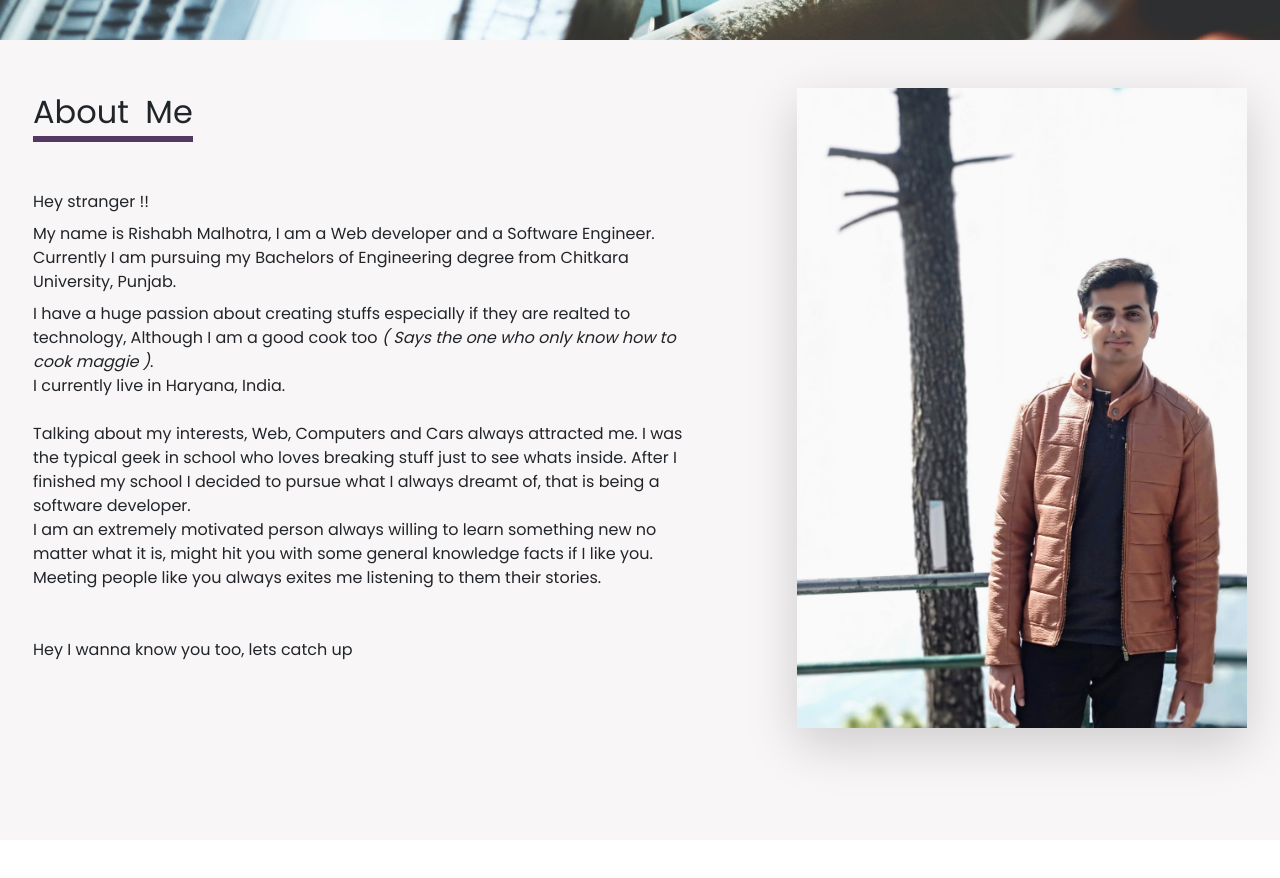
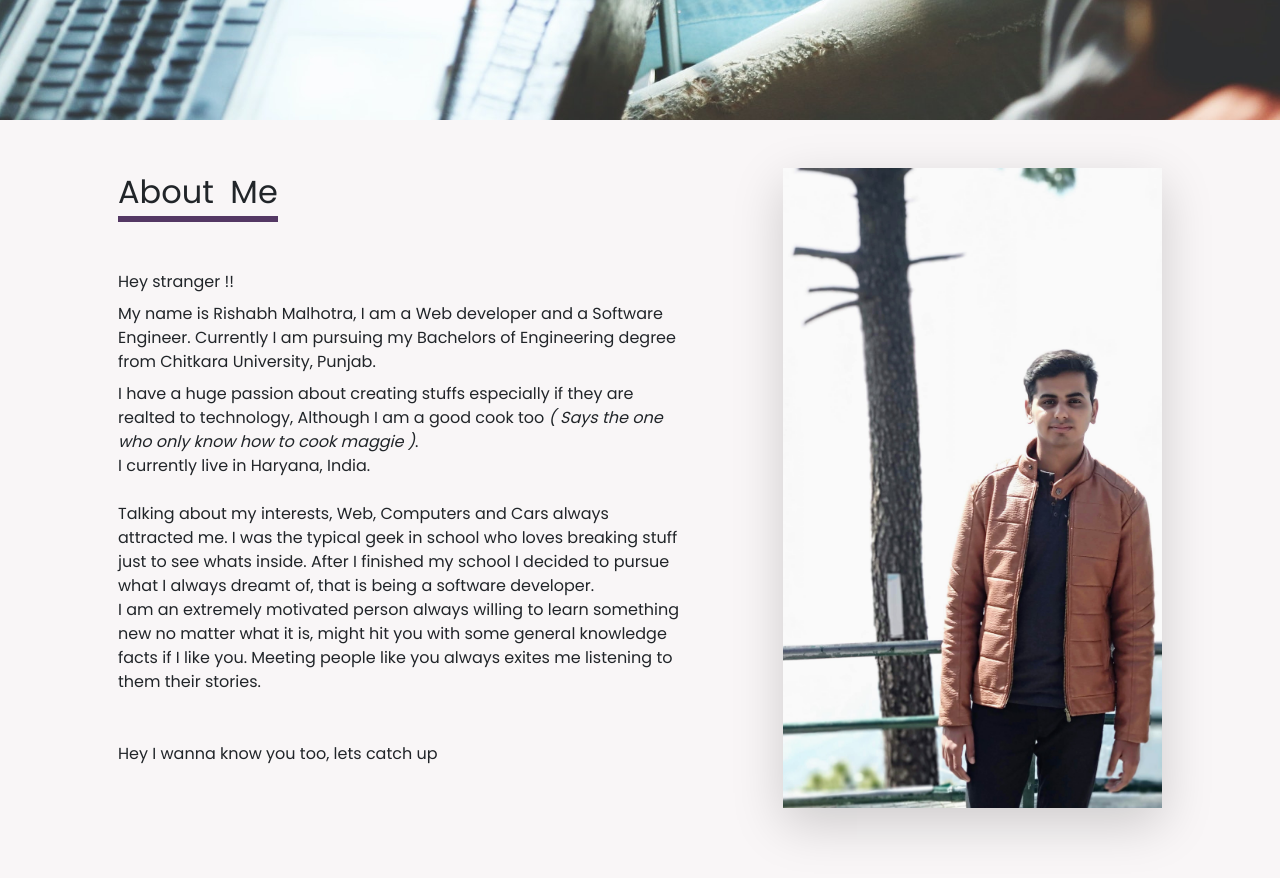
Before and after one commit to rishabh091/Portfolio, an Angular app: page / in a window 1280 px wide. Shown: the part 1560-2438 px from the top of the page. Before the commit the page ends 2400 px from the top, so only its background shows below. Built offline with nearby package versions, Linux system fonts and the light colour scheme.

Commit message:
minor twicks

```diff
--- a/src/app/app.component.css
+++ b/src/app/app.component.css
@@ -37,7 +37,7 @@
 }
 
 .about-me {
-  height: 100vh;
+  height: 110vh;
 }
 .about-me-parallex {
   background-image: url("../assets/people-coffee-meeting-team-7096.jpg");
--- a/src/app/app.component.html
+++ b/src/app/app.component.html
@@ -45,6 +45,7 @@
   <div class="about-me-parallex"></div>
 
   <div class="container-fluid about-me-text">
+    <div class="container">
       <div class="row">
         <div class="col-lg-7 p-5">
           <div class="d-flex pb-5">
@@ -66,9 +67,9 @@
 
           <div class="mt-4">
             Talking about my interests, Web, Computers and Cars always attracted
-          me. I was the typical geek in school who loves breaking stuff just to
-          see whats inside. After I finished my school I decided to pursue what
-          I always dreamt of, that is being a software developer.
+            me. I was the typical geek in school who loves breaking stuff just
+            to see whats inside. After I finished my school I decided to pursue
+            what I always dreamt of, that is being a software developer.
           </div>
           <div>
             I am an extremely motivated person always willing to learn something
@@ -80,8 +81,12 @@
         </div>
 
         <div class="col-lg-5 text-center p-5">
-        <img src="../assets/IMG_20190316_133021.jpg" class="img-fluid my-image shadow-lg" />
+          <img
+            src="../assets/IMG_20190316_133021.jpg"
+            class="img-fluid my-image shadow-lg"
+          />
         </div>
       </div>
     </div>
   </div>
+</div>
```
Lines whose indentation alone changed are shown as unchanged.
